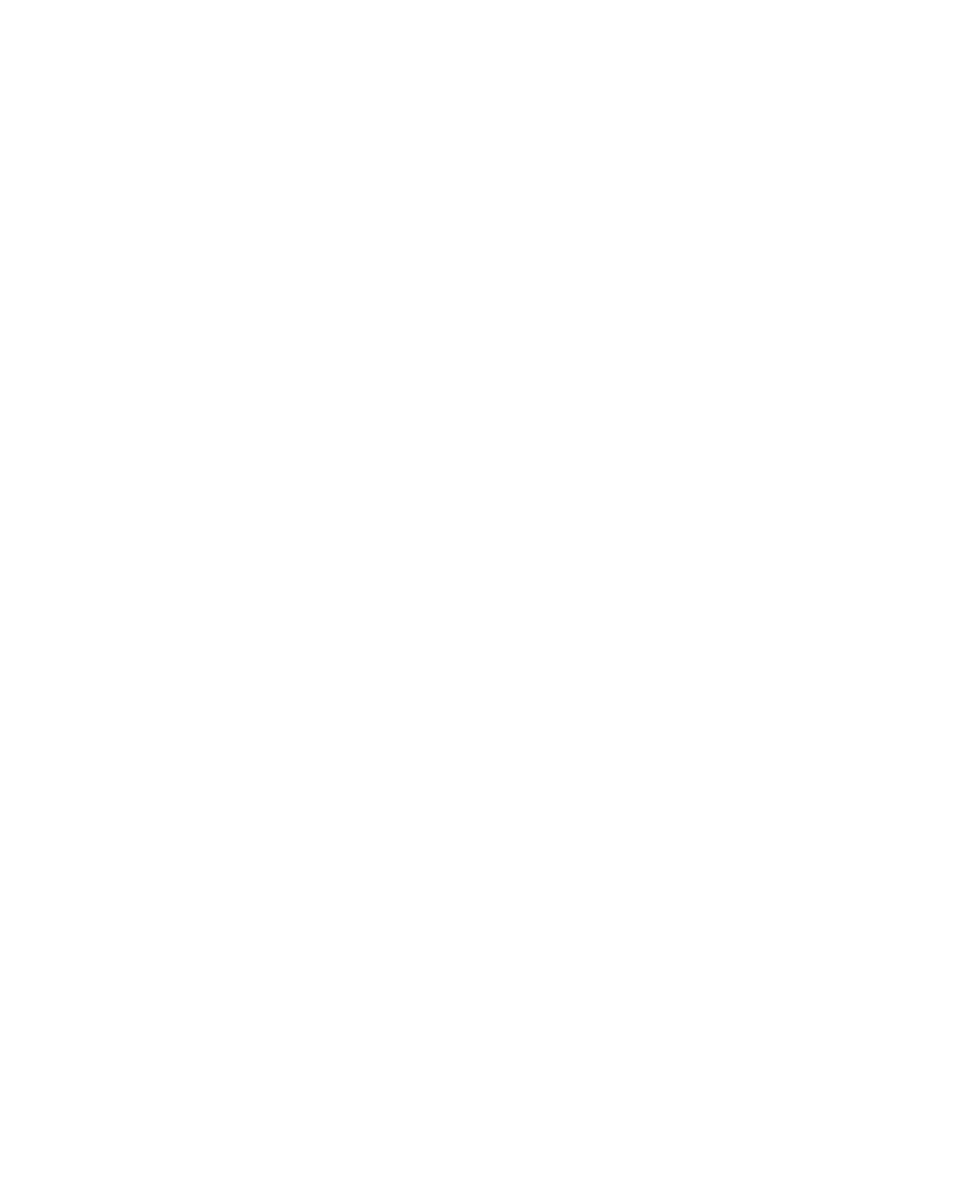
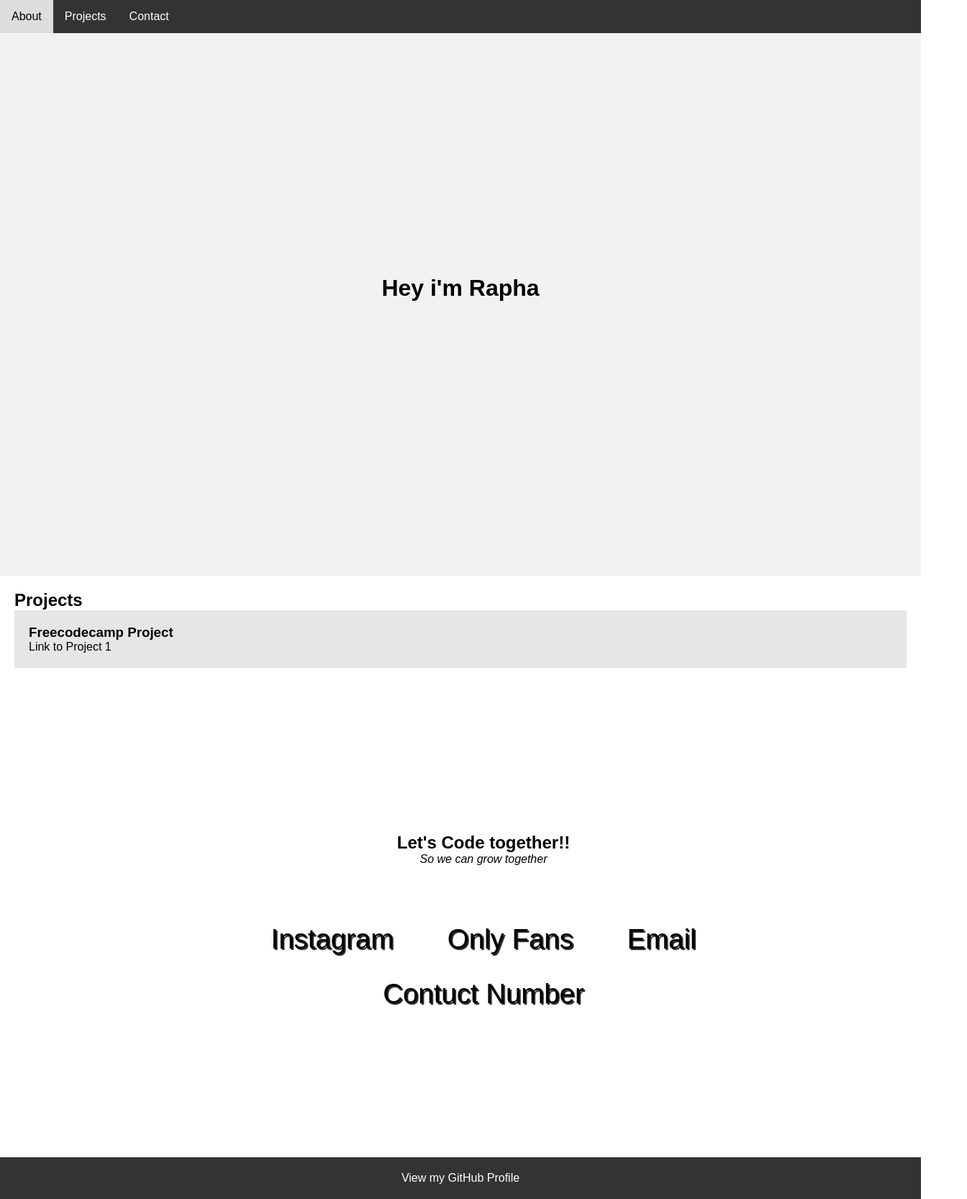
Before and after one commit to rapha04/Portfolio, a plain HTML site: page index.html in a window 1280 px wide. Shown: the whole page at 72% size, 1344 px wide, since content can reach past the window. Before the commit the page ends 800 px from the top, so only its background shows below. Drawn offline with Linux system fonts and the light colour scheme.

Commit message:
updat css

```diff
--- a/index.html
+++ b/index.html
@@ -1,11 +1,57 @@
 <!DOCTYPE html>
 <html lang="en">
+
 <head>
     <meta charset="UTF-8">
     <meta name="viewport" content="width=device-width, initial-scale=1.0">
-    <title>Document</title>
+    <link rel="stylesheet" href="styles/styles.css">
+    <title>My Portfolio</title>
 </head>
+
 <body>
 
+    <header id="navbar">
+        <nav>
+            <ul>
+                <li><a href="#welcome-section">About</a></li>
+                <li><a href="#projects">Projects</a></li>
+                <li><a href="#contact">Contact</a></li>
+            </ul>
+        </nav>
+    </header>
+
+    <section id="welcome-section">
+        <h1>Hey i'm Rapha </h1>
+
+
+    </section>
+
+    <section id="projects">
+        <h2>Projects</h2>
+        <div class="project-tile">
+            <h3>Freecodecamp Project</h3>
+            <p></p>
+            <a href="https://github.com/rapha04/CIT-14--web-tech.git" target="_blank">Link to Project 1</a>
+        </div>
+    </section>
+  <section id="contact" class="contact-section">
+      <div class="contact-section-header">
+        <h2>Let's Code together!!</h2>
+        <p>So we can grow together</p>
+      </div>
+      <div class="contact-links">
+        <a href="https://www.instagram.com/_waduiee/" target="_blank" class="btn contact-details"><i></i>Instagram</a>
+
+        <a href="https://twitter.com/shikanorika" target="_blank" class="btn contact-details"><i class="fab fa-twitter"></i> Only Fans</a>
+        <a href="rapha.macalling1204@gmail.com" class="btn contact-details"><i class="fas fa-at"></i> Email</a>
+        <a href="09696969420" class="btn contact-details"><i class="fas fa-mobile-alt"></i>Contuct Number</a>
+      </div>
+    </section>
+
+    <footer>
+        <a id="profile-link" href="https://github.com/rapha04" target="_blank">View my GitHub Profile</a>
+    </footer>
+
 </body>
+
 </html>
--- /dev/null
+++ b/styles/styles.css
@@ -0,0 +1,154 @@
+body {
+    margin: 0;
+    font-family: Arial, sans-serif;
+}
+
+.welcome-section {
+    display: flex;
+    flex-direction: column;
+    justify-content: center;
+    align-items: center;
+    width: 100%;
+    height: 100vh;
+    background-color: #000;
+    background-image: linear-gradient(62deg, #3a3d40 0%, #181719 100%);
+}
+h1 {
+    display: block;
+    font-size: 2em;
+    margin-block-start: 0.67em;
+    margin-block-end: 0.67em;
+    margin-inline-start: 0px;
+    margin-inline-end: 0px;
+    font-weight: bold;
+}
+
+
+#navbar {
+    position: fixed;
+    top: 0;
+    width: 100%;
+    background-color: #333;
+}
+
+#navbar ul {
+    list-style-type: none;
+    margin: 0;
+    padding: 0;
+    overflow: hidden;
+}
+
+#navbar li {
+    float: left;
+}
+
+#navbar li a {
+    display: block;
+    color: white;
+    text-align: center;
+    padding: 14px 16px;
+    text-decoration: none;
+}
+
+#navbar li a:hover {
+    background-color: #ddd;
+    color: black;
+}
+.nav-list a {
+    display: block;
+    font-size: 2.2rem;
+    padding: 2rem;
+}
+
+#welcome-section {
+    height: 100vh;
+    display: flex;
+    justify-content: center;
+    align-items: center;
+    text-align: center;
+    background-color: #f2f2f2;
+}
+
+#projects {
+    padding: 20px;
+}
+
+.project-tile {
+    background-color: #e6e6e6;
+    padding: 20px;
+    margin-bottom: 20px;
+}
+
+#profile-link {
+    display: block;
+    text-align: center;
+    padding: 20px;
+    background-color: #333;
+    color: white;
+    text-decoration: none;
+}
+
+@media (max-width: 600px) {
+    #navbar li {
+        float: none;
+    }
+}
+.contact-section {
+    display: flex;
+    flex-direction: column;
+    justify-content: center;
+    align-items: center;
+    text-align: center;
+    width: 100%;
+    height: 80vh;
+    padding: 0 2rem;
+    background: var(--main-gray);
+}
+.contact-section-header > p {
+    font-style: italic;
+}
+.contact-links {
+    display: flex;
+    justify-content: center;
+    width: 100%;
+    max-width: 980px;
+    margin-top: 4rem;
+    flex-wrap: wrap;
+}
+.contact-details:hover {
+    transform: translateY(8px);
+}
+.contact-details {
+    font-size: 2.4rem;
+    text-shadow: 2px 2px 1px #1f1f1f;
+    transition: transform 0.3s ease-out;
+}
+.btn {
+    display: inline-block;
+    padding: 1rem 2rem;
+    border-radius: 2px;
+}
+.fab {
+    font-family: "Font Awesome 5 Brands";
+}
+
+.fa, .fab, .fal, .far, .fas {
+    -moz-osx-font-smoothing: grayscale;
+    -webkit-font-smoothing: antialiased;
+    display: inline-block;
+    font-style: normal;
+    font-variant: normal;
+    text-rendering: auto;
+    line-height: 1;
+}
+a {
+    text-decoration: none;
+    color: var(--main-white);
+}
+*, *::before, *::after {
+    box-sizing: inherit;
+}
+* {
+    margin: 0;
+    padding: 0;
+}
```
